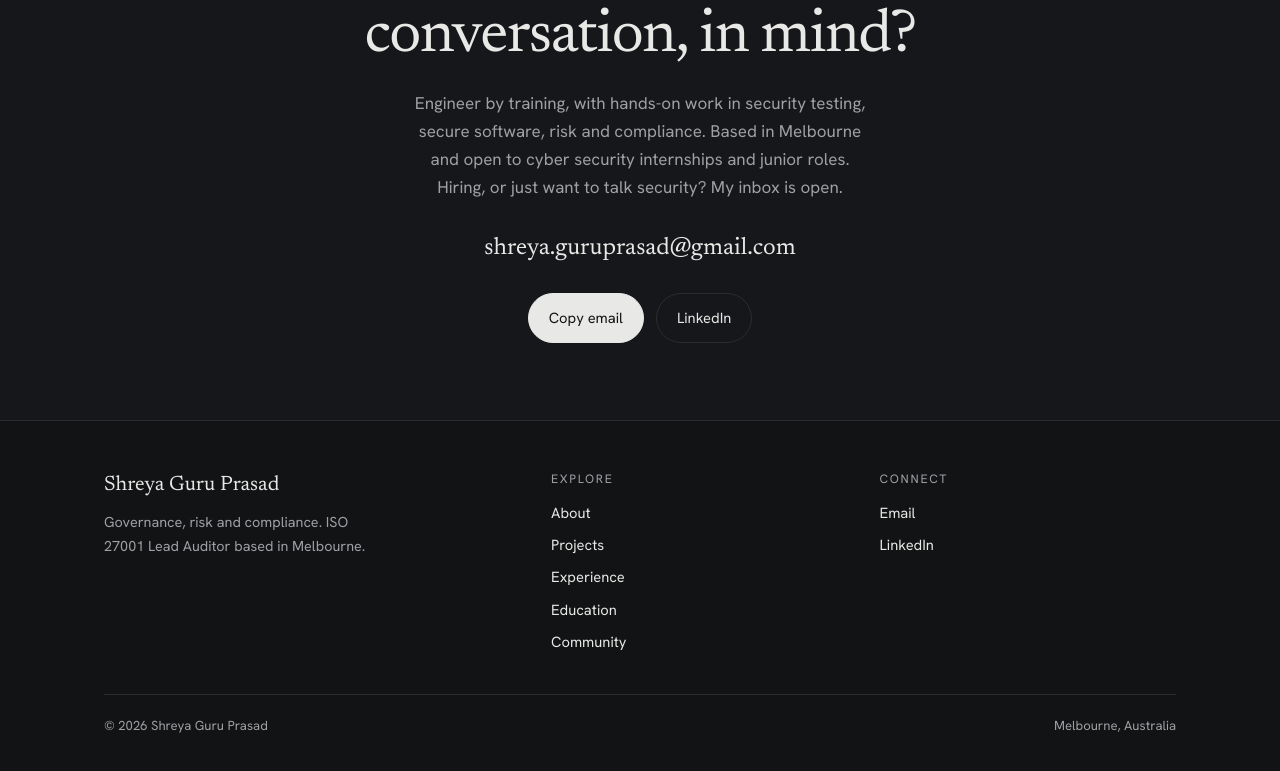
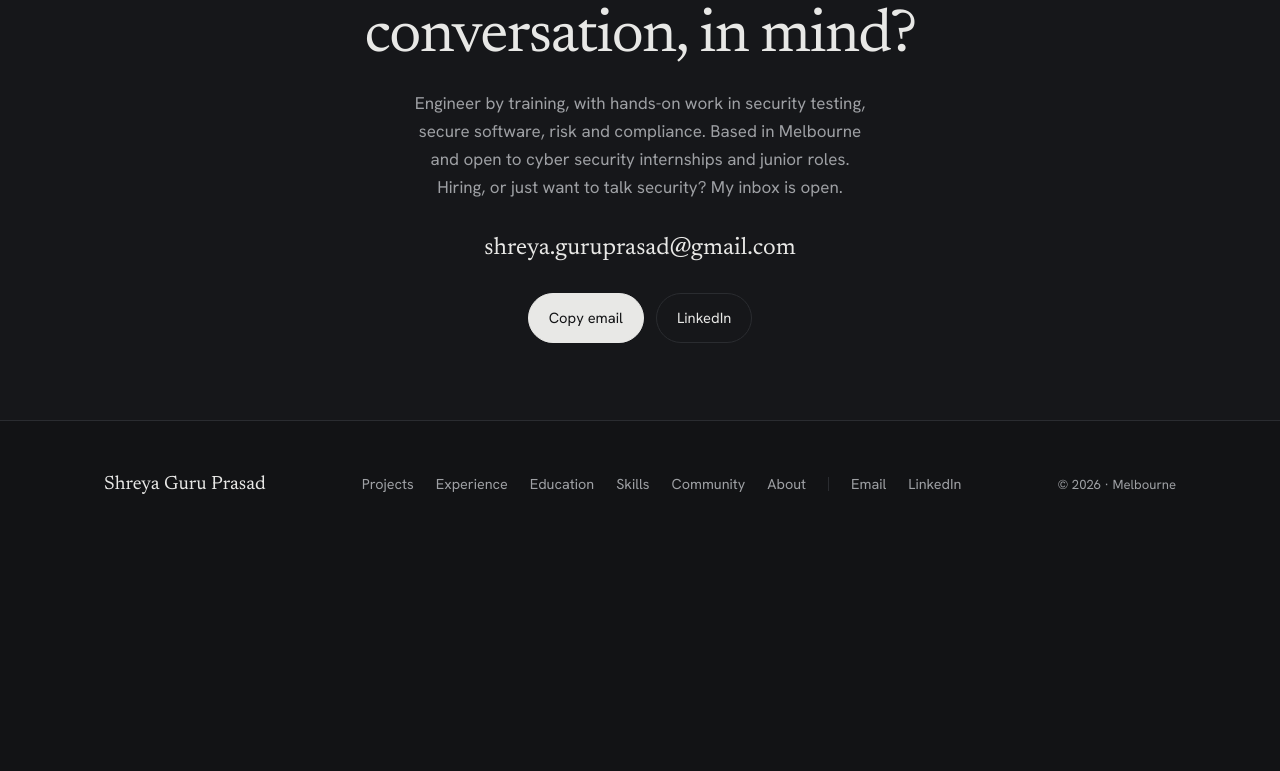
Before and after one commit to Shreya-GuruPrasad/Portfolio, a React (Vite) app: page / in a window 1280 px wide. Shown: the part 6833-7604 px from the top of the page. After the commit the page ends 7373 px from the top, so only its background shows below. Built offline with nearby package versions, Linux system fonts and the light colour scheme.

Commit message:
feat(footer): single row with inline links and short copyright

```diff
--- a/src/components/layout/Footer.tsx
+++ b/src/components/layout/Footer.tsx
@@ -1,44 +1,31 @@
-import { footerNav, socialLinks } from '@/data/navigation'
+import { sectionNav, socialLinks } from '@/data/navigation'
 import { profile } from '@/data/profile'
 import { useCopyEmail } from '@/hooks/useCopyEmail'
-import { isExternal } from '@/lib/utils'
 import { NewTabHint } from '@/components/ui/NewTabHint'
 import { Container } from './Container'
 import { SectionLink } from './SectionLink'
 
-const headingClass = 'mb-3 text-[0.76rem] font-medium tracking-[0.14em] text-soft uppercase'
-const linkClass = 'cursor-pointer text-ink no-underline transition-colors hover:text-accent'
+const linkClass =
+  'inline-flex min-h-11 cursor-pointer items-center text-soft no-underline transition-colors hover:text-ink tab:min-h-0'
 
 export function Footer() {
   const copyEmail = useCopyEmail()
 
   return (
     <footer className="border-t border-faint pt-12 pb-[calc(40px+env(safe-area-inset-bottom,0px))]">
-      <Container>
-        <div className="grid grid-cols-2 gap-8 sm:grid-cols-[minmax(0,1.4fr)_repeat(2,minmax(0,1fr))]">
-          <div className="col-span-full sm:col-span-1">
-            <p className="font-serif text-[1.3rem]">{profile.name}</p>
-            <p className="mt-2 max-w-[34ch] text-[0.9rem] text-soft">{profile.footer.tagline}</p>
-          </div>
+      <Container className="flex flex-col items-start gap-x-8 gap-y-4 tab:flex-row tab:flex-wrap tab:items-center tab:justify-between">
+        <p className="font-serif text-[1.2rem] whitespace-nowrap">{profile.name}</p>
 
-          <nav aria-labelledby="footer-explore">
-            <h2 id="footer-explore" className={headingClass}>
-              Explore
-            </h2>
-            <ul className="grid gap-2 text-[0.92rem]">
-              {footerNav.map((item) => (
+        <nav aria-label="Footer">
+          <ul className="flex flex-wrap items-center gap-x-[22px] gap-y-2 text-[0.9rem]">
+            {sectionNav.map((item) => (
               <li key={item.id}>
                 <SectionLink sectionId={item.id} className={linkClass}>
                   {item.label}
                 </SectionLink>
               </li>
             ))}
-            </ul>
-          </nav>
-
-          <div>
-            <h2 className={headingClass}>Connect</h2>
-            <ul className="grid gap-2 text-[0.92rem]">
+            <li aria-hidden="true" className="hidden h-3.5 w-px bg-faint tab:block" />
             <li>
               <button type="button" onClick={() => void copyEmail()} className={linkClass}>
                 Email
@@ -46,24 +33,16 @@ export function Footer() {
             </li>
             {socialLinks.map((link) => (
               <li key={link.label}>
-                  <a
-                    href={link.href}
-                    className={linkClass}
-                    {...(isExternal(link.href) && { target: '_blank', rel: 'noopener noreferrer' })}
-                  >
+                <a href={link.href} target="_blank" rel="noopener noreferrer" className={linkClass}>
                   {link.label}
-                    {isExternal(link.href) && <NewTabHint />}
+                  <NewTabHint />
                 </a>
               </li>
             ))}
           </ul>
-          </div>
-        </div>
+        </nav>
 
-        <div className="mt-10 flex flex-wrap justify-between gap-3 border-t border-faint pt-5 text-[0.82rem] text-soft">
-          <span>{profile.footer.copyright}</span>
-          <span>{profile.footer.place}</span>
-        </div>
+        <p className="text-[0.82rem] whitespace-nowrap text-soft">{profile.footer.copyright}</p>
       </Container>
     </footer>
   )
--- a/src/data/navigation.ts
+++ b/src/data/navigation.ts
@@ -2,7 +2,7 @@ import type { Link, NavItem } from '@/lib/types'
 import { isTodo } from '@/lib/utils'
 import { profile } from './profile'
 
-/** Home page sections shown in the header. */
+/** Home page sections, in page order, for the header and footer. */
 export const sectionNav: NavItem[] = [
   { id: 'projects', label: 'Projects' },
   { id: 'experience', label: 'Experience' },
@@ -15,15 +15,6 @@ export const sectionNav: NavItem[] = [
 /** The drawer adds Contact, which the desktop header reaches through its button. */
 export const drawerNav: NavItem[] = [...sectionNav, { id: 'contact', label: 'Contact' }]
 
-/** Footer "Explore" column. */
-export const footerNav: NavItem[] = [
-  { id: 'about', label: 'About' },
-  { id: 'projects', label: 'Projects' },
-  { id: 'experience', label: 'Experience' },
-  { id: 'education', label: 'Education' },
-  { id: 'community', label: 'Community' },
-]
-
 /** Sections the header watches to highlight the current link ("top" is the hero). */
 export const observedSections: string[] = ['top', ...drawerNav.map((item) => item.id)]
 
--- a/src/data/profile.ts
+++ b/src/data/profile.ts
@@ -64,9 +64,7 @@ export const profile: Profile = {
     text: 'Engineer by training, with hands-on work in security testing, secure software, risk and compliance. Based in Melbourne and open to cyber security internships and junior roles. Hiring, or just want to talk security? My inbox is open.',
   },
   footer: {
-    tagline: 'Governance, risk and compliance. ISO 27001 Lead Auditor based in Melbourne.',
-    copyright: '© 2026 Shreya Guru Prasad',
-    place: 'Melbourne, Australia',
+    copyright: '© 2026 · Melbourne',
   },
   seo: {
     title: 'Shreya Guru Prasad | GRC & Cyber Security',
--- a/src/lib/types.ts
+++ b/src/lib/types.ts
@@ -50,9 +50,7 @@ export interface Profile {
     text: string
   }
   footer: {
-    tagline: string
     copyright: string
-    place: string
   }
   seo: {
     title: string
```
Also changed, not shown: 1 other file (tests, documents, lock files or other folders). Lines whose indentation alone changed are shown as unchanged.
